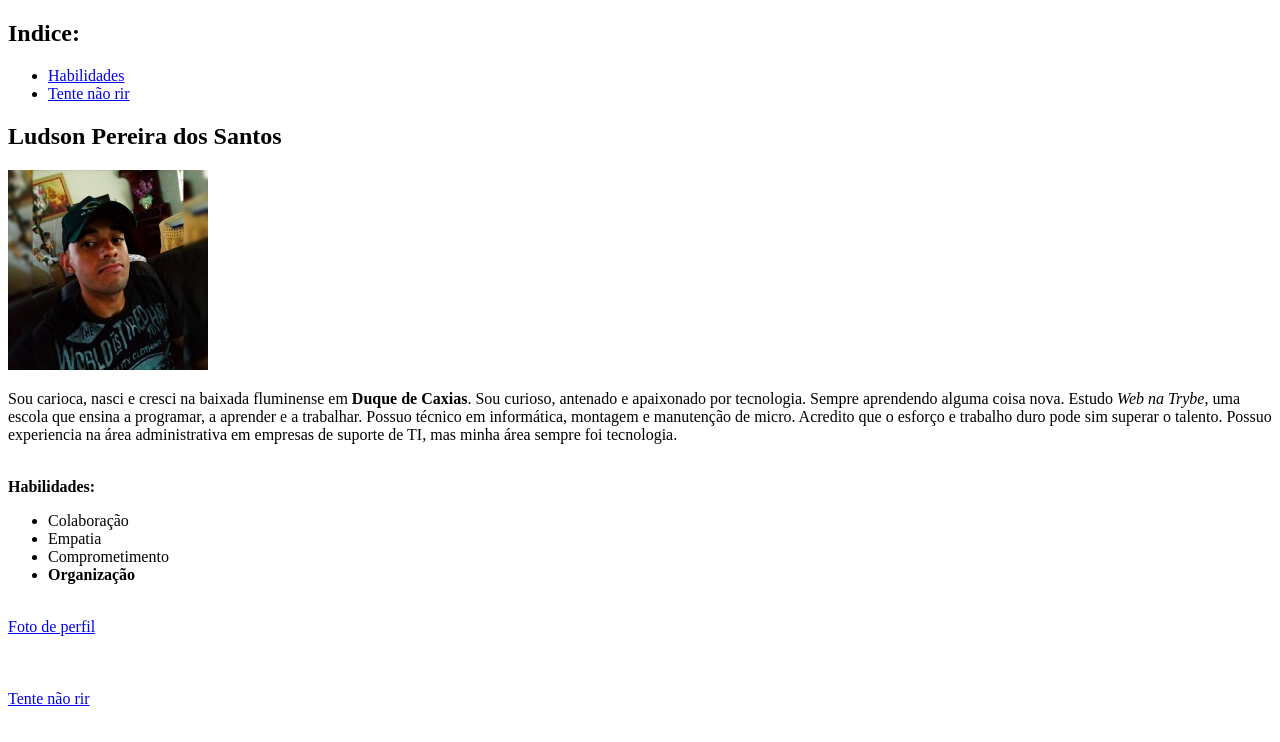
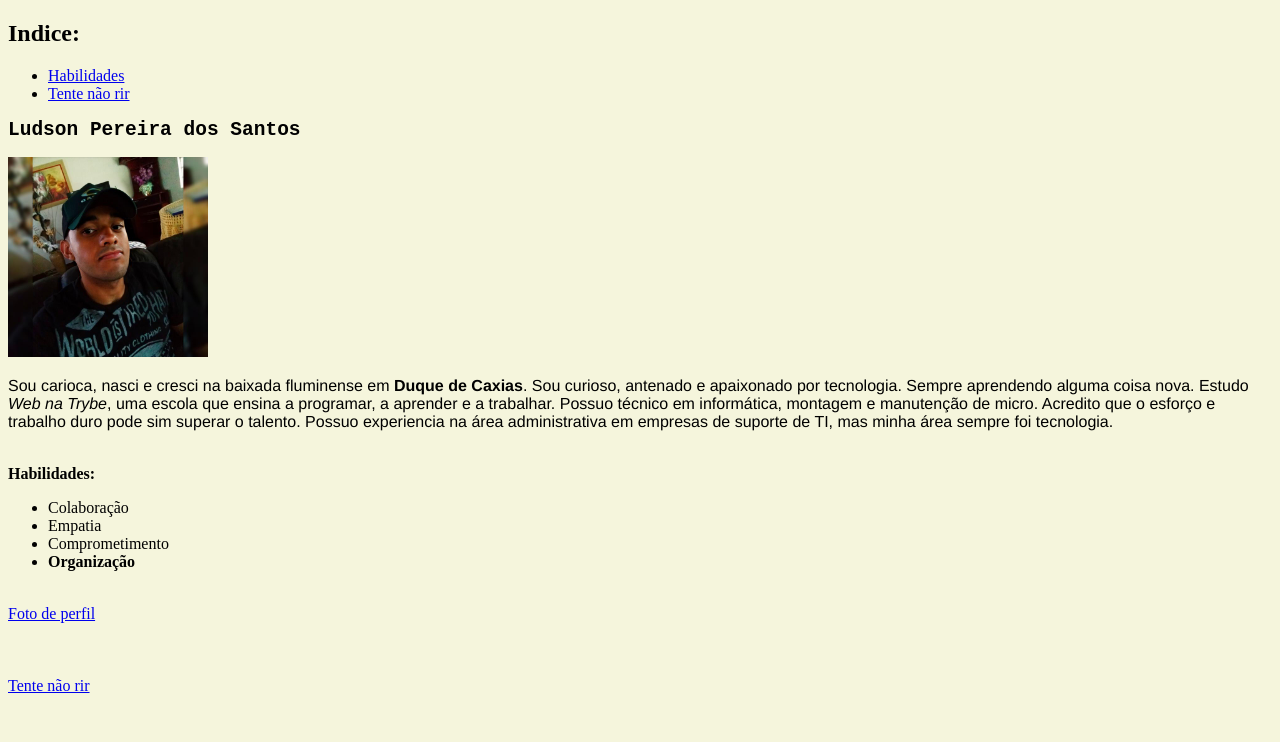
Before and after one commit to Ludson96/Ludson96.github.io, a plain HTML site: page index.html in a window 1280 px wide. Drawn offline with Linux system fonts and the light colour scheme.

Commit message:
requisitos da Trybe atendidos com CSS

```diff
--- a/index.html
+++ b/index.html
@@ -1,11 +1,26 @@
 <!DOCTYPE html>
 <html lang="pt-br">
+
 <head>
   <meta charset="UTF-8" />
   <meta http-equiv="X-UA-Compatible" content="IE=edge" />
   <meta name="viewport" content="width=device-width, initial-scale=1.0" />
   <title>Ludson Pereira dos Santos</title>
+  <style>
+    #name{
+      font-family: monospace;
+    }
+
+    #description{
+      font-family: 'Franklin Gothic Medium', 'Arial Narrow', Arial, sans-serif;
+    }
+
+    body{
+      background-color: beige;
+    }
+  </style>
 </head>
+
 <body>
   <h2>Indice:</h2>
   <ul>
@@ -13,47 +28,32 @@
     <li><a href="#tente">Tente não rir</a></li>
   </ul>
 
-    <h2>Ludson Pereira dos Santos</h2>
+  <h2 id="name">Ludson Pereira dos Santos</h2>
 
-    <img
-      id="foto"
-      src="./issues/principal.jpg"
-      alt="foto pessoal de Ludson Pereira dos Santos"
-      width=" 200px"
-    />
+  <img id="foto" src="./issues/principal.jpg" alt="foto pessoal de Ludson Pereira dos Santos" width=" 200px" />
 
-    <p>
-      Sou carioca, nasci e cresci na baixada fluminense em
-      <strong>Duque de Caxias</strong>. Sou curioso, antenado e apaixonado por
-      tecnologia. Sempre aprendendo alguma coisa nova. Estudo
-      <em>Web na Trybe</em>, uma escola que ensina a programar, a aprender e a
-      trabalhar. Possuo técnico em informática, montagem e manutenção de micro.
-      Acredito que o esforço e trabalho duro pode sim superar o talento. Possuo
-      experiencia na área administrativa em empresas de suporte de TI, mas minha
-      área sempre foi tecnologia.
+  <p id="description">
+    Sou carioca, nasci e cresci na baixada fluminense em <strong>Duque de Caxias</strong>. Sou curioso, antenado e apaixonado por tecnologia. Sempre aprendendo alguma coisa nova. Estudo <em>Web na Trybe</em>, uma escola que ensina a programar, a aprender e a trabalhar. Possuo técnico em informática, montagem e manutenção de micro. Acredito que o esforço e trabalho duro pode sim superar o talento. Possuo experiencia na área administrativa em empresas de suporte de TI, mas minha área sempre foi tecnologia.
   </p>
 
-    <br />
+  <br/>
 
   <strong id="habilidades"> Habilidades: </strong>
   <ul>
-      <li>Colaboração</li>
-      <li>Empatia</li>
-      <li>Comprometimento</li>
-      <li><strong> Organização</strong></li>
+    <li id="1">Colaboração</li>
+    <li id="2">Empatia</li>
+    <li id="3">Comprometimento</li>
+    <li id="4"><strong> Organização</strong></li>
   </ul>
 
-    <br />
+  <br/>
 
   <a href="#foto">Foto de perfil</a>
 
-    <br /><br /><br /><br />
+  <br/><br/><br /><br />
 
-    <a
-      href="https://www.youtube.com/watch?v=RcVZq2HKvXY&list=WL&index=26&ab_channel=DiscordThePhysicalEntity"
-      target="_blank"
-      id="tente"
-      >Tente não rir</a
-    >
+  <a href="https://www.youtube.com/watch?v=RcVZq2HKvXY&list=WL&index=26&ab_channel=DiscordThePhysicalEntity"
+    target="_blank" id="tente">Tente não rir</a>
 </body>
+
 </html>
```
Lines whose indentation alone changed are shown as unchanged.
